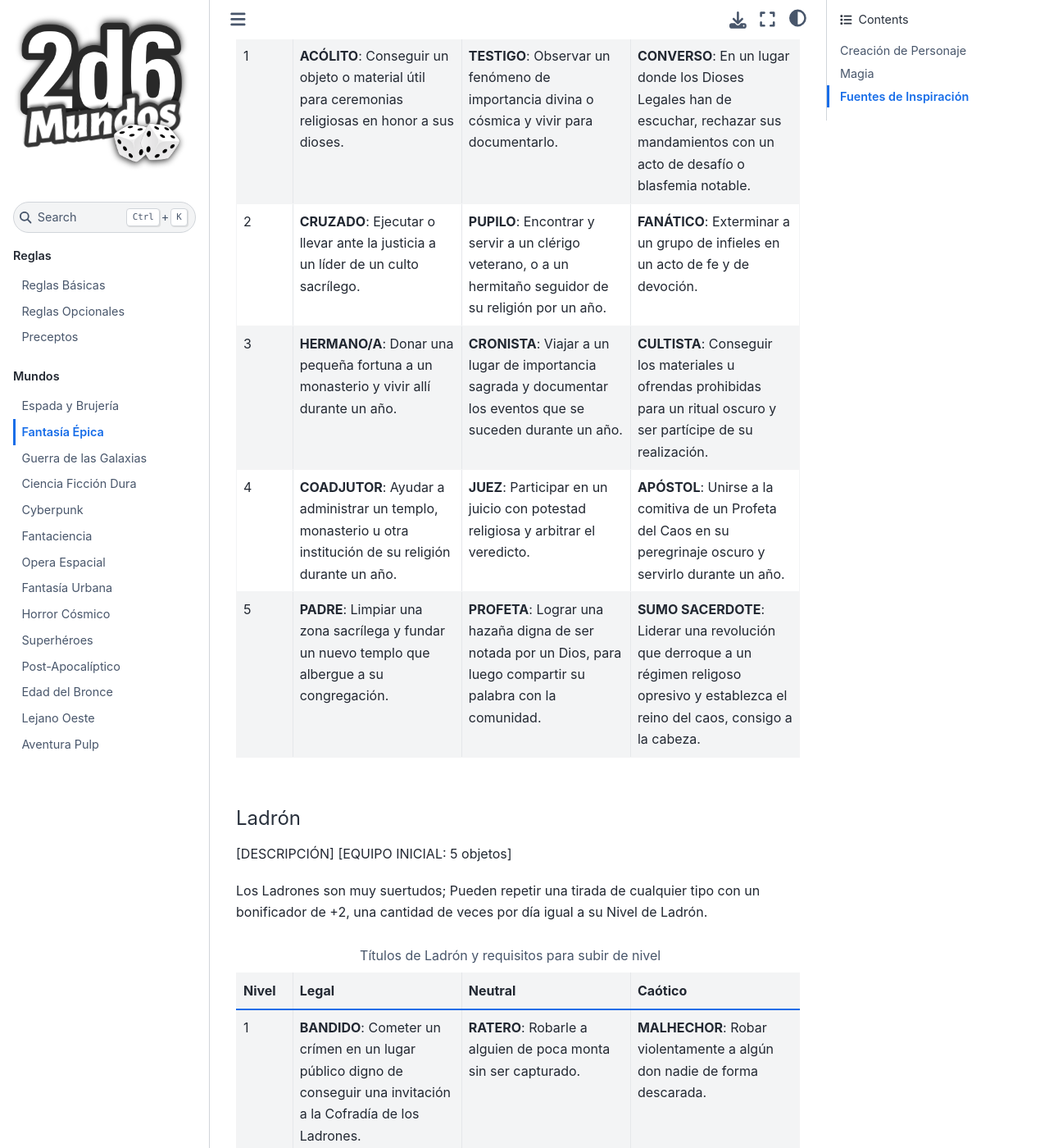
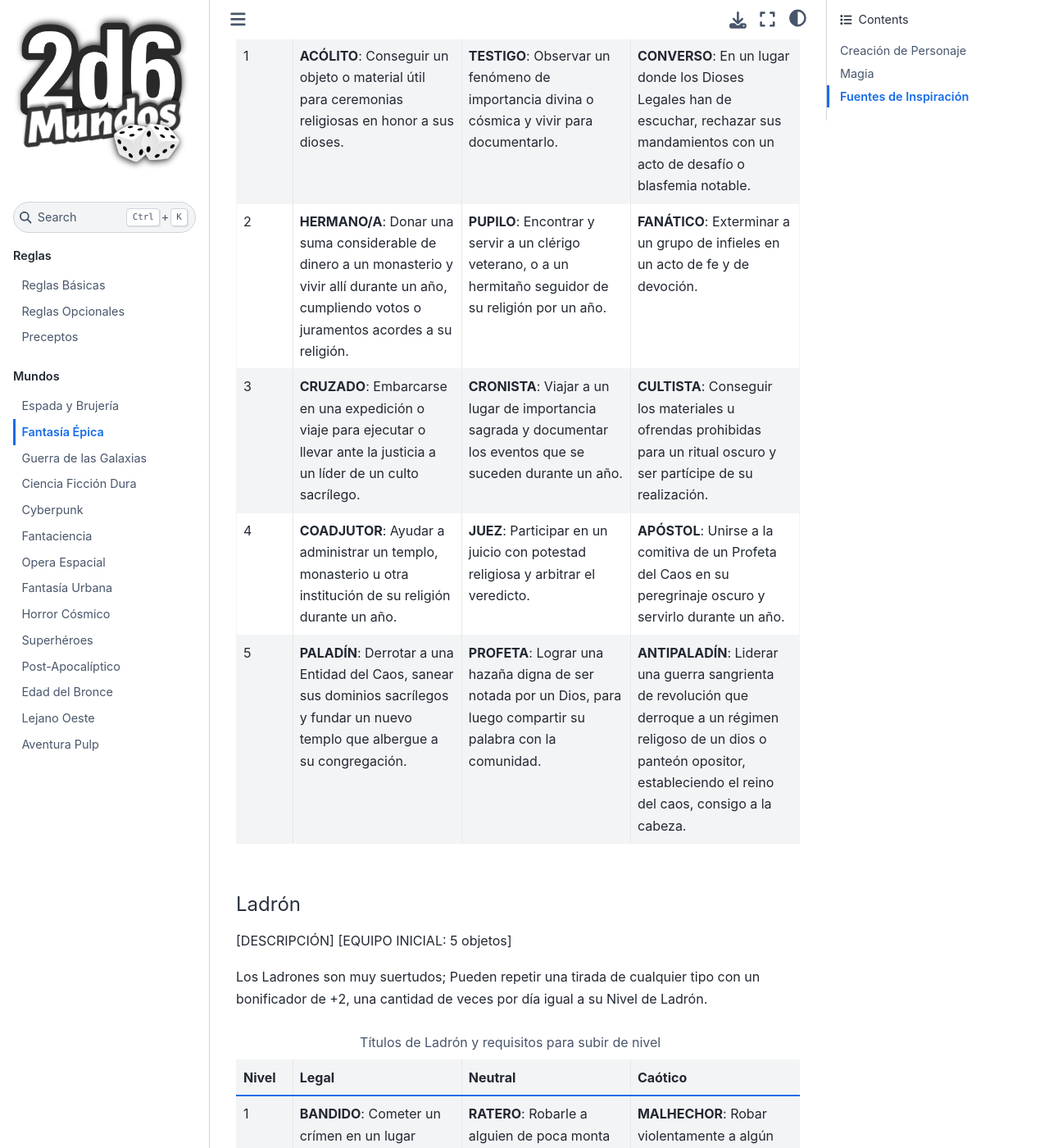
Before and after one commit to TaTooKa/2d6Mundos, a Sphinx documentation site: the page built from docs/source/pages/worlds/fantasia-epica.rst, in a window 1280 px wide and 1400 px high, scrolled down 2870 px. Shown: the whole window at 82% size. Built offline with Sphinx 7.4.7 and the Sphinx Book theme 1.1.4, drawn with Linux system fonts in a browser that asks for light colours; some web fonts are replaced.

Commit message:
fixes for cleric

```diff
--- a/docs/source/pages/worlds/fantasia-epica.rst
+++ b/docs/source/pages/worlds/fantasia-epica.rst
@@ -76,10 +76,10 @@ Los Clérigos tienen acceso a los **Milagros Divinos**, y también pueden curar
    :header: "Nivel", "Legal", "Neutral", "Caótico"
 
    "1", "**ACÓLITO**: Conseguir un objeto o material útil para ceremonias religiosas en honor a sus dioses.", "**TESTIGO**: Observar un fenómeno de importancia divina o cósmica y vivir para documentarlo.", "**CONVERSO**: En un lugar donde los Dioses Legales han de escuchar, rechazar sus mandamientos con un acto de desafío o blasfemia notable."
-   "2", "**CRUZADO**: Ejecutar o llevar ante la justicia a un líder de un culto sacrílego.", "**PUPILO**: Encontrar y servir a un clérigo veterano, o a un hermitaño seguidor de su religión por un año.", "**FANÁTICO**: Exterminar a un grupo de infieles en un acto de fe y de devoción."
-   "3", "**HERMANO/A**: Donar una pequeña fortuna a un monasterio y vivir allí durante un año.", "**CRONISTA**: Viajar a un lugar de importancia sagrada y documentar los eventos que se suceden durante un año.", "**CULTISTA**: Conseguir los materiales u ofrendas prohibidas para un ritual oscuro y ser partícipe de su realización."
+   "2", "**HERMANO/A**: Donar una suma considerable de dinero a un monasterio y vivir allí durante un año, cumpliendo votos o juramentos acordes a su religión.", "**PUPILO**: Encontrar y servir a un clérigo veterano, o a un hermitaño seguidor de su religión por un año.", "**FANÁTICO**: Exterminar a un grupo de infieles en un acto de fe y de devoción."
+   "3", "**CRUZADO**: Embarcarse en una expedición o viaje para ejecutar o llevar ante la justicia a un líder de un culto sacrílego.", "**CRONISTA**: Viajar a un lugar de importancia sagrada y documentar los eventos que se suceden durante un año.", "**CULTISTA**: Conseguir los materiales u ofrendas prohibidas para un ritual oscuro y ser partícipe de su realización."
    "4", "**COADJUTOR**: Ayudar a administrar un templo, monasterio u otra institución de su religión durante un año.", "**JUEZ**: Participar en un juicio con potestad religiosa y arbitrar el veredicto.", "**APÓSTOL**: Unirse a la comitiva de un Profeta del Caos en su peregrinaje oscuro y servirlo durante un año."
-   "5", "**PADRE**: Limpiar una zona sacrílega y fundar un nuevo templo que albergue a su congregación.", "**PROFETA**: Lograr una hazaña digna de ser notada por un Dios, para luego compartir su palabra con la comunidad.", "**SUMO SACERDOTE**: Liderar una revolución que derroque a un régimen religoso opresivo y establezca el reino del caos, consigo a la cabeza."
+   "5", "**PALADÍN**: Derrotar a una Entidad del Caos, sanear sus dominios sacrílegos y fundar un nuevo templo que albergue a su congregación.", "**PROFETA**: Lograr una hazaña digna de ser notada por un Dios, para luego compartir su palabra con la comunidad.", "**ANTIPALADÍN**: Liderar una guerra sangrienta de revolución que derroque a un régimen religoso de un dios o panteón opositor, estableciendo el reino del caos, consigo a la cabeza."
 
 Ladrón
 ******
```
